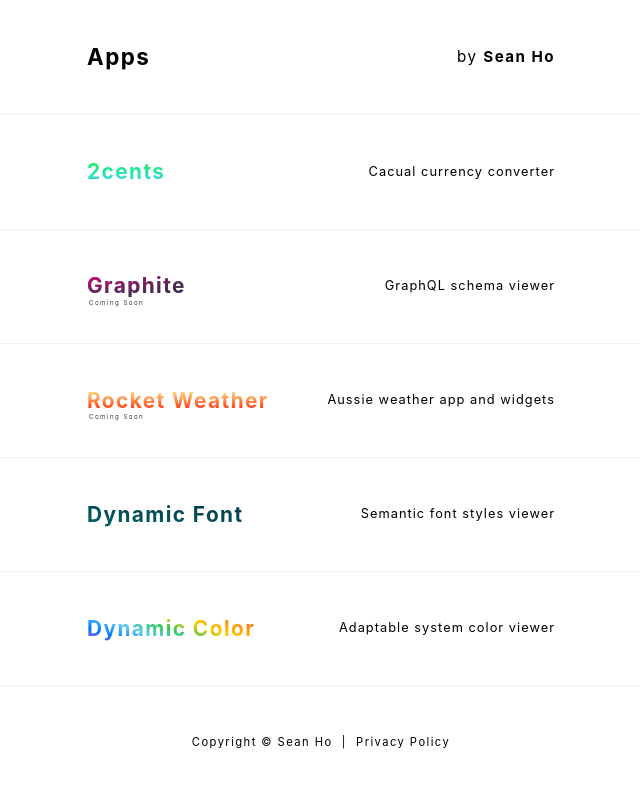
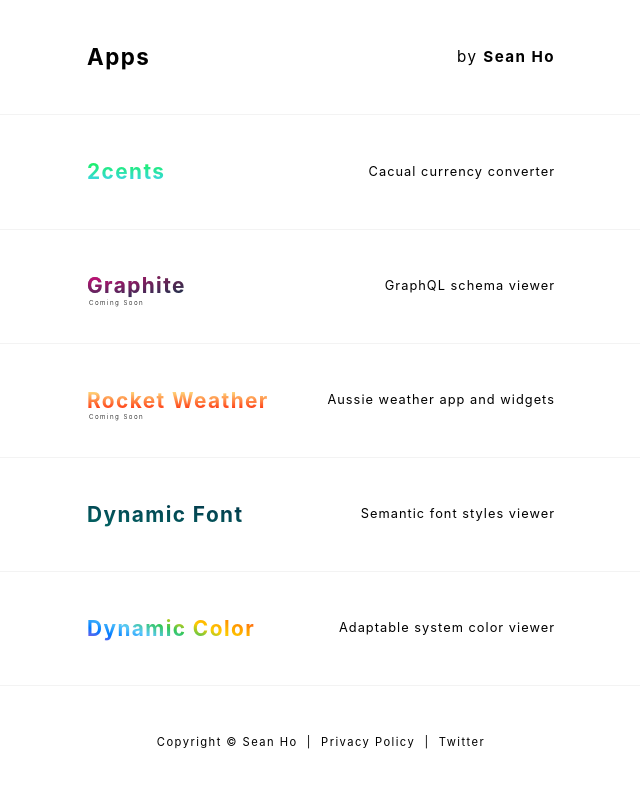
Before and after one commit to seanho/seanho.app, a plain HTML site: page index.html in a window 1280 px wide. Shown: the whole page, without its empty margins (319-959 px from the left). Drawn offline with Linux system fonts and the light colour scheme.

Commit message:
Add twitter link

```diff
--- a/index.html
+++ b/index.html
@@ -61,6 +61,8 @@
       <span>Copyright © Sean Ho</span>
       &nbsp;&nbsp;|&nbsp;&nbsp;
       <a href="privacy.html"><span>Privacy Policy</span></a>
+      &nbsp;&nbsp;|&nbsp;&nbsp;
+      <a href="https://twitter.com/seansan" target="_blank">Twitter</a>
     </div>
   </footer>
 </body>
```
Also changed, not shown: privacy.html (+2 -0 lines).
